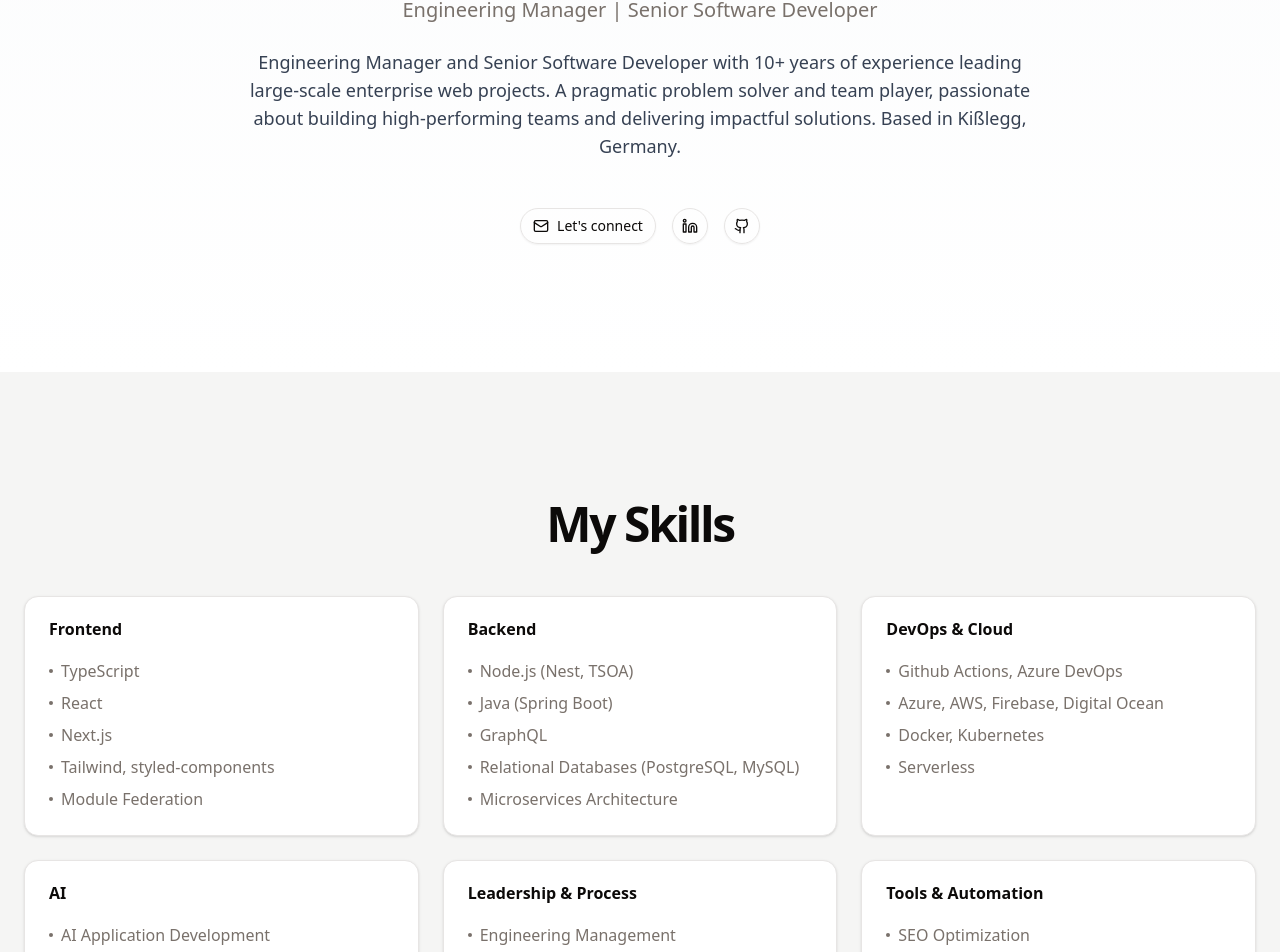
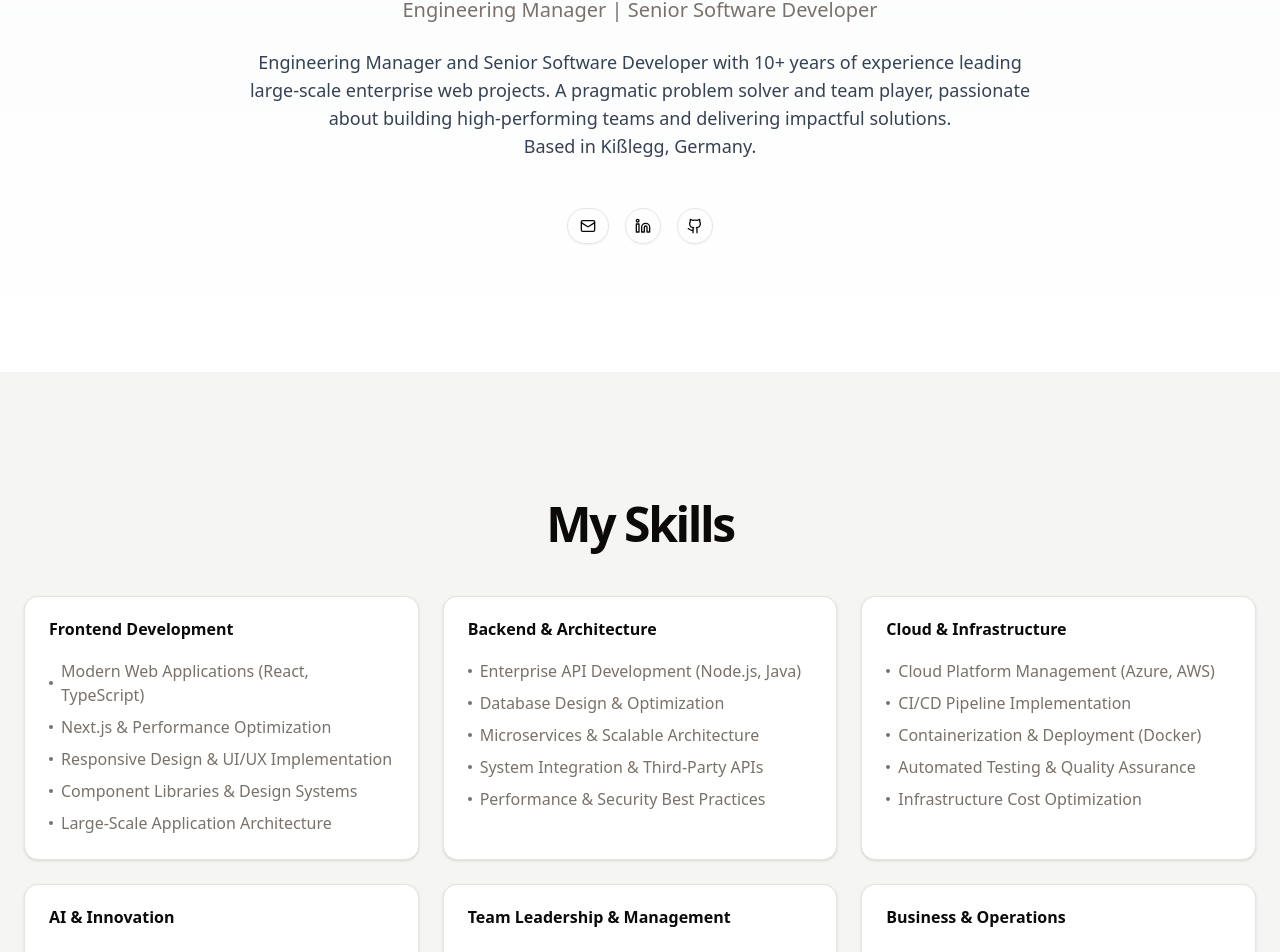
Before and after one commit to feedm3/dietenberger.me, a Next.js app: page / in a window 1280 px wide. Shown: the part 452-1404 px from the top of the page. Built offline with nearby package versions, Linux system fonts and the light colour scheme.

Commit message:
fix: improve accessibility and skills section

```diff
--- a/src/app/page.tsx
+++ b/src/app/page.tsx
@@ -43,7 +43,16 @@ export default function Home() {
               of experience leading large-scale enterprise web projects. A
               pragmatic problem solver and team player, passionate about
               building high-performing teams and delivering impactful solutions.
-              Based in Kißlegg, Germany.
+              <br />
+              Based in{' '}
+              <Link
+                href={'https://maps.app.goo.gl/LhDyAWfBpNCYnjqeA'}
+                target={'_blank'}
+                rel={'noopener noreferrer'}
+              >
+                Kißlegg, Germany
+              </Link>
+              .
             </p>
             <div className="flex gap-4 mt-6">
               <Button
@@ -55,10 +64,9 @@ export default function Home() {
                   href="mailto:fabian@dietenberger.me"
                   target="_blank"
                   rel="noopener noreferrer"
-                  title={'Send me an email'}
+                  title="Send me an email"
                 >
-                  <Mail className="h-5 w-5" />
-                  <span>Let's connect</span>
+                  <Mail className="h-5 w-5" aria-hidden="true" />
                 </Link>
               </Button>
               <Button
@@ -71,10 +79,9 @@ export default function Home() {
                   href="https://linkedin.com/in/fabiandietenberger"
                   target="_blank"
                   rel="noopener noreferrer"
-                  title={'Go to my LinkedIn profile'}
+                  title="Visit my LinkedIn profile"
                 >
-                  <LinkedInIcon className="h-5 w-5"></LinkedInIcon>
-                  <span className="sr-only">LinkedIn</span>
+                  <LinkedInIcon className="h-5 w-5" aria-hidden="true" />
                 </Link>
               </Button>
               <Button
@@ -87,10 +94,9 @@ export default function Home() {
                   href="https://github.com/feedm3"
                   target="_blank"
                   rel="noopener noreferrer"
-                  title={'Go to my Github profile'}
+                  title="Visit my GitHub profile"
                 >
-                  <GithubLogo className="h-5 w-5" />
-                  <span className="sr-only">GitHub</span>
+                  <GithubLogo className="h-5 w-5" aria-hidden="true" />
                 </Link>
               </Button>
             </div>
@@ -105,61 +111,63 @@ export default function Home() {
             </h2>
             <div className="grid grid-cols-1 md:grid-cols-2 lg:grid-cols-3 gap-6 mt-12">
               <SkillsCard
-                title={'Frontend'}
+                title={'Frontend Development'}
                 skills={[
-                  'TypeScript',
-                  'React',
-                  'Next.js',
-                  'Tailwind, styled-components',
-                  'Module Federation',
+                  'Modern Web Applications (React, TypeScript)',
+                  'Next.js & Performance Optimization',
+                  'Responsive Design & UI/UX Implementation',
+                  'Component Libraries & Design Systems',
+                  'Large-Scale Application Architecture',
                 ]}
               />
               <SkillsCard
-                title={'Backend'}
+                title={'Backend & Architecture'}
                 skills={[
-                  'Node.js (Nest, TSOA)',
-                  'Java (Spring Boot)',
-                  'GraphQL',
-                  'Relational Databases (PostgreSQL, MySQL)',
-                  'Microservices Architecture',
+                  'Enterprise API Development (Node.js, Java)',
+                  'Database Design & Optimization',
+                  'Microservices & Scalable Architecture',
+                  'System Integration & Third-Party APIs',
+                  'Performance & Security Best Practices',
                 ]}
               ></SkillsCard>
               <SkillsCard
-                title={'DevOps & Cloud'}
+                title={'Cloud & Infrastructure'}
                 skills={[
-                  'Github Actions, Azure DevOps',
-                  'Azure, AWS, Firebase, Digital Ocean',
-                  'Docker, Kubernetes',
-                  'Serverless',
+                  'Cloud Platform Management (Azure, AWS)',
+                  'CI/CD Pipeline Implementation',
+                  'Containerization & Deployment (Docker)',
+                  'Automated Testing & Quality Assurance',
+                  'Infrastructure Cost Optimization',
                 ]}
               />
               <SkillsCard
-                title={'AI'}
+                title={'AI & Innovation'}
                 skills={[
-                  'AI Application Development',
-                  'Agentic AI Systems',
-                  'Prompt Engineering',
-                  'AI SDKs & Frameworks',
+                  'AI-Powered Application Development',
+                  'Business Process Automation',
+                  'Intelligent System Integration',
+                  'Emerging Technology Evaluation',
+                  'Innovation Strategy & Implementation',
                 ]}
               />
               <SkillsCard
-                title="Leadership & Process"
+                title="Team Leadership & Management"
                 skills={[
-                  'Engineering Management',
-                  'Agile (Scrum, SAFe)',
-                  'Team Mentoring & Growth',
-                  'Client Relationship Management',
-                  'Hiring & Onboarding',
+                  'Engineering Team Leadership',
+                  'Agile Project Management & Delivery',
+                  'Cross-Functional Team Collaboration',
+                  'Talent Development & Mentoring',
+                  'Stakeholder Communication & Reporting',
                 ]}
               ></SkillsCard>
               <SkillsCard
-                title={'Tools & Automation'}
+                title={'Business & Operations'}
                 skills={[
-                  'SEO Optimization',
-                  'Web Analytics',
-                  'Performance Monitoring',
-                  'Content Management (AEM, Contentful)',
-                  'Task Automation (Windmill)',
+                  'Client Relationship Management',
+                  'Budget Planning & Resource Allocation',
+                  'Technical Requirements Analysis',
+                  'Performance Metrics & Analytics',
+                  'Risk Assessment & Mitigation',
                 ]}
               />
             </div>
@@ -175,66 +183,79 @@ export default function Home() {
             <div className="grid grid-cols-2 sm:grid-cols-3 md:grid-cols-4 gap-x-8 gap-y-12 mt-12 items-center justify-center">
               <Link
                 href="https://audi.de"
-                target={'_blank'}
-                rel={'noopener noreferrer'}
+                target="_blank"
+                rel="noopener noreferrer"
+                title="Visit Audi's website"
               >
-                <AudiLogo className="p-2 w-full" />
+                <AudiLogo className="p-2 w-full" aria-hidden="true" />
               </Link>
               <Link
                 href="https://fcbayern.com"
-                target={'_blank'}
-                rel={'noopener noreferrer'}
+                target="_blank"
+                rel="noopener noreferrer"
+                title="Visit FC Bayern Munich's website"
               >
-                <FcBayernLogo className="p-2 w-full" />
+                <FcBayernLogo className="p-2 w-full" aria-hidden="true" />
+                <span className="sr-only">FC Bayern Munich</span>
               </Link>
               <Link
                 href="https://zeiss.de"
-                target={'_blank'}
-                rel={'noopener noreferrer'}
+                target="_blank"
+                rel="noopener noreferrer"
+                title="Visit ZEISS's website"
               >
-                <ZeissLogo className="p-2 w-full" />
+                <ZeissLogo className="p-2 w-full" aria-hidden="true" />
+                <span className="sr-only">ZEISS</span>
               </Link>
               <Link
                 href="https://allianz.de"
-                target={'_blank'}
-                rel={'noopener noreferrer'}
+                target="_blank"
+                rel="noopener noreferrer"
+                title="Visit Allianz's website"
               >
-                <AllianzLogo className="p-2 w-full" />
+                <AllianzLogo className="p-2 w-full" aria-hidden="true" />
+                <span className="sr-only">Allianz</span>
               </Link>
               <Link
                 href="https://sap.com"
-                target={'_blank'}
-                rel={'noopener noreferrer'}
+                target="_blank"
+                rel="noopener noreferrer"
+                title="Visit SAP's website"
               >
-                <SapLogo className="p-2 w-full" />
+                <SapLogo className="p-2 w-full" aria-hidden="true" />
+                <span className="sr-only">SAP</span>
               </Link>
               <Link
                 href="https://bmw.de"
-                target={'_blank'}
-                rel={'noopener noreferrer'}
+                target="_blank"
+                rel="noopener noreferrer"
+                title="Visit BMW's website"
               >
-                <BmwLogo className="p-2 w-full" />
+                <BmwLogo className="p-2 w-full" aria-hidden="true" />
+                <span className="sr-only">BMW</span>
               </Link>
               <Link
                 href="https://accenture.com"
-                target={'_blank'}
-                rel={'noopener noreferrer'}
+                target="_blank"
+                rel="noopener noreferrer"
+                title="Visit Accenture's website"
               >
-                <AccentureLogo className="p-2 w-full" />
+                <AccentureLogo className="p-2 w-full" aria-hidden="true" />
+                <span className="sr-only">Accenture</span>
               </Link>
               <Link
                 href="https://adac-motorsport.de"
-                target={'_blank'}
-                rel={'noopener noreferrer'}
+                target="_blank"
+                rel="noopener noreferrer"
+                title="Visit ADAC Motorsport's website"
               >
-                <AdacMotorsportLogo className="p-2 w-full" />
+                <AdacMotorsportLogo className="p-2 w-full" aria-hidden="true" />
+                <span className="sr-only">ADAC Motorsport</span>
               </Link>
             </div>
           </div>
         </section>
       </main>
-
-      {/* Footer */}
       <footer className="container mx-auto flex flex-col gap-2 sm:flex-row py-6 w-full shrink-0 items-center px-4 md:px-6 border-t">
         <p className="text-xs text-muted-foreground">
           &copy; {new Date().getFullYear()} Fabian Dietenberger. All rights
@@ -246,6 +267,7 @@ export default function Home() {
             className="text-xs hover:underline underline-offset-4"
             target="_blank"
             rel="noopener noreferrer"
+            title="Visit my LinkedIn profile"
           >
             LinkedIn
           </Link>
@@ -254,6 +276,7 @@ export default function Home() {
             className="text-xs hover:underline underline-offset-4"
             target="_blank"
             rel="noopener noreferrer"
+            title="Visit my GitHub profile"
           >
             GitHub
           </Link>
--- a/src/assets/accenture-logo.tsx
+++ b/src/assets/accenture-logo.tsx
@@ -6,11 +6,9 @@ export const AccentureLogo = (props: SVGProps<SVGSVGElement>) => (
     fill="currentColor"
     viewBox="0 0 24 24"
     xmlns="http://www.w3.org/2000/svg"
-    role="img"
-    aria-labelledby="accenture-logo-title"
+    role="graphics-symbol"
     {...props}
   >
-    <title id="accenture-logo-title">Accenture</title>
     <path d="M23.297 14.74.434 24v-5.263L16.8 12.11l6.497 2.631zm.27-5.371L.433 0v5.263l23.132 9.368V9.37z" />
   </svg>
 );
--- a/src/assets/adac-motorsport-logo.tsx
+++ b/src/assets/adac-motorsport-logo.tsx
@@ -6,11 +6,9 @@ export const AdacMotorsportLogo = (props: SVGProps<SVGSVGElement>) => (
     fill="none"
     viewBox="0 0 324 92"
     xmlns="http://www.w3.org/2000/svg"
-    role="img"
-    aria-labelledby="adac-motorsport-logo-title"
+    role="graphics-symbol"
     {...props}
   >
-    <title id="adac-motorsport-logo-title">ADAC Motorsport</title>
     <g clipPath="url(#08-adac_svg__a)">
       <path
         fill="currentColor"
--- a/src/assets/allianz-logo.tsx
+++ b/src/assets/allianz-logo.tsx
@@ -6,11 +6,9 @@ export const AllianzLogo = (props: SVGProps<SVGSVGElement>) => (
     viewBox="0 0 130 35"
     fill="none"
     xmlns="http://www.w3.org/2000/svg"
-    role="img"
-    aria-labelledby="allianz-logo-title"
+    role="graphics-symbol"
     {...props}
   >
-    <title id="allianz-logo-title">Allianz</title>
     <path
       fillRule="evenodd"
       clipRule="evenodd"
--- a/src/assets/bmw-logo.tsx
+++ b/src/assets/bmw-logo.tsx
@@ -5,11 +5,9 @@ export const BmwLogo = (props: SVGProps<SVGSVGElement>) => (
     height="100"
     viewBox="0 0 498.503 498.503"
     xmlns="http://www.w3.org/2000/svg"
-    role="img"
-    aria-labelledby="bmw-logo-title"
+    role="graphics-symbol"
     {...props}
   >
-    <title id="bmw-logo-title">BMW</title>
     <path d="M249.251 498.503c66.577 0 129.168-25.928 176.247-73.005 47.077-47.078 73.005-109.67 73.005-176.247 0-66.576-25.928-129.168-73.005-176.246C378.42 25.927 315.828 0 249.251 0 111.813 0 0 111.813 0 249.251c0 66.577 25.927 129.169 73.005 176.247 47.078 47.077 109.67 73.005 176.246 73.005z" />
     <path
       d="M8.624 249.251c0-64.272 25.03-124.699 70.479-170.148 45.449-45.45 105.875-70.479 170.148-70.479s124.7 25.029 170.148 70.479c45.449 45.449 70.479 105.875 70.479 170.148 0 132.683-107.945 240.628-240.627 240.628-64.273 0-124.699-25.03-170.148-70.479C33.654 373.95 8.624 313.524 8.624 249.251z"
--- a/src/assets/fc-bayern-logo.tsx
+++ b/src/assets/fc-bayern-logo.tsx
@@ -5,11 +5,9 @@ export const FcBayernLogo = (props: SVGProps<SVGSVGElement>) => (
     height="100"
     viewBox="0 0 72 72"
     xmlns="http://www.w3.org/2000/svg"
-    role="img"
-    aria-labelledby="fc-bayern-logo-title"
+    role="graphics-symbol"
     {...props}
   >
-    <title id="fc-bayern-logo-title">FC Bayern Munich</title>
     <path
       d="M18.121 41.5313C18.9718 44.2873 20.4067 46.7132 22.248 48.6945V40.2612L17.4734 33.2886C17.0797 35.9684 17.2575 38.7753 18.121 41.5313ZM27.7464 48.2245V38.5593L22.2861 30.5833V23.2678C21.2702 24.36 20.4067 25.5666 19.6829 26.8493L22.248 30.596V40.2612L27.7083 48.2372V52.7841C29.0289 53.4445 30.4384 53.9398 31.8861 54.27L27.7464 48.2245ZM33.2448 36.8575L38.7051 44.8335V54.4987L33.2448 46.5226V36.8575L27.7845 28.8814V19.2162L33.2448 27.1923V36.8575ZM38.7432 35.1556L33.2829 27.1796V17.5144L38.7432 25.4904V35.1556L44.2035 43.1316V52.7968L38.7432 44.8208V35.1556ZM30.4638 18.124C27.6702 18.9876 25.2321 20.4482 23.2384 22.3025L27.7464 28.8941V38.5593L33.2067 46.5353V54.5241C35.9114 54.9305 38.7432 54.7527 41.5368 53.889C44.3305 53.0254 46.7686 51.5648 48.7622 49.7105L44.2543 43.1189V33.4537L38.794 25.4777V17.489C36.0892 17.0825 33.2448 17.2603 30.4638 18.124ZM49.7527 41.417V31.7518L44.2924 23.7758V19.2289C42.9718 18.5685 41.5622 18.0732 40.1146 17.743L44.2416 23.7758V33.441L49.7019 41.417V48.7326C50.7178 47.6403 51.5813 46.4337 52.3051 45.151L49.7527 41.417ZM53.8797 30.469C53.0289 27.713 51.594 25.2872 49.7527 23.3059V31.7518L54.5273 38.7244C54.9083 36.0319 54.7305 33.2251 53.8797 30.469Z"
       fill="currentColor"
--- a/src/assets/sap-logo.tsx
+++ b/src/assets/sap-logo.tsx
@@ -6,11 +6,9 @@ export const SapLogo = (props: SVGProps<SVGSVGElement>) => (
     fill="currentColor"
     viewBox="0 0 91 45"
     xmlns="http://www.w3.org/2000/svg"
-    role="img"
-    aria-labelledby="sap-logo-title"
+    role="graphics-symbol"
     {...props}
   >
-    <title id="sap-logo-title">SAP</title>
     <g xmlns="http://www.w3.org/2000/svg">
       <path
         className="st0"
--- a/src/assets/zeiss-logo.tsx
+++ b/src/assets/zeiss-logo.tsx
@@ -5,11 +5,9 @@ export const ZeissLogo = (props: SVGProps<SVGSVGElement>) => (
     height="100"
     viewBox="0 0 566.929 566.929"
     xmlns="http://www.w3.org/2000/svg"
-    role="img"
-    aria-labelledby="zeiss-logo-title"
+    role="graphics-symbol"
     {...props}
   >
-    <title id="zeiss-logo-title">ZEISS</title>
     <g>
       <path
         fill="currentColor"
```
Also changed, not shown: src/assets/audi-logo.tsx (+1 -3 lines).
